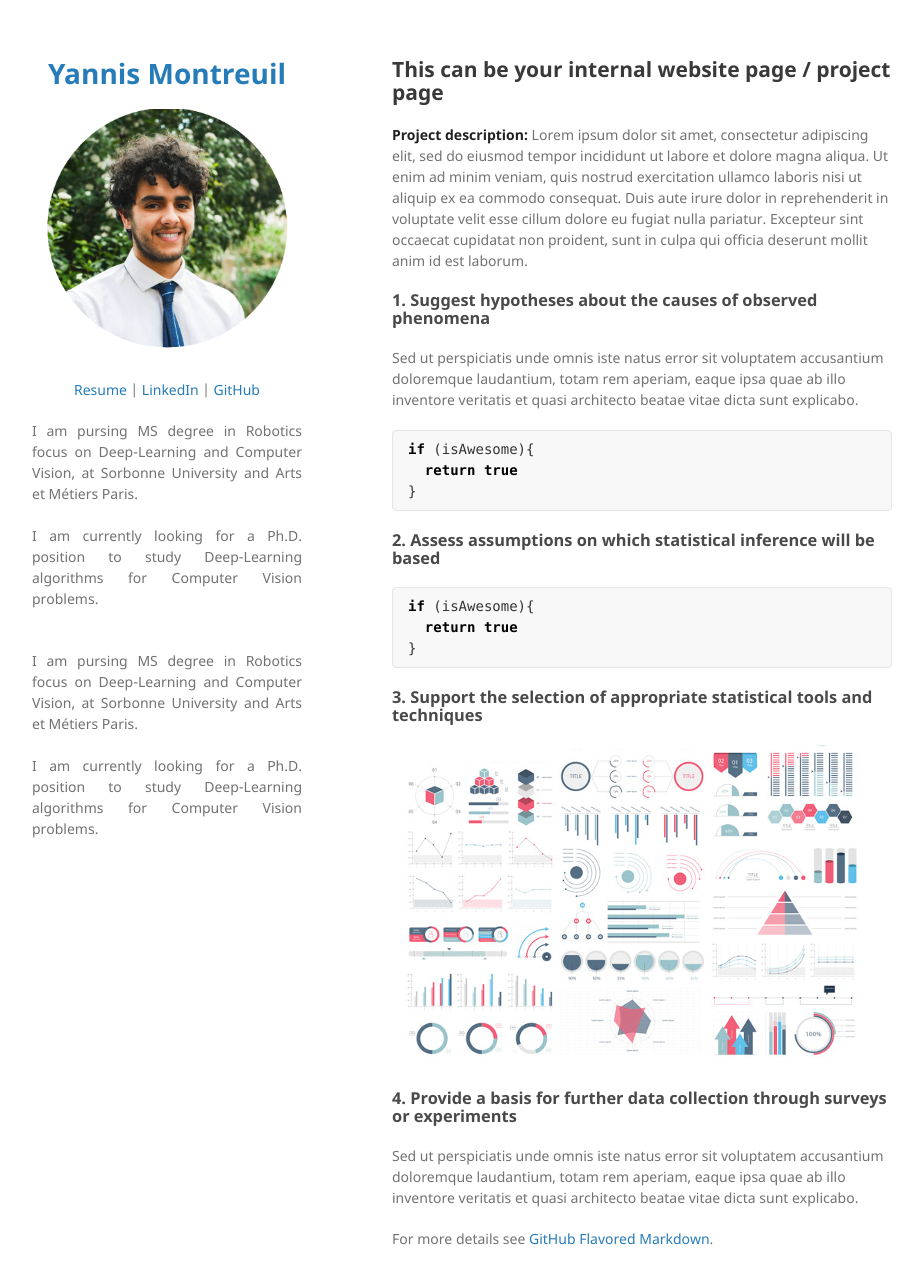
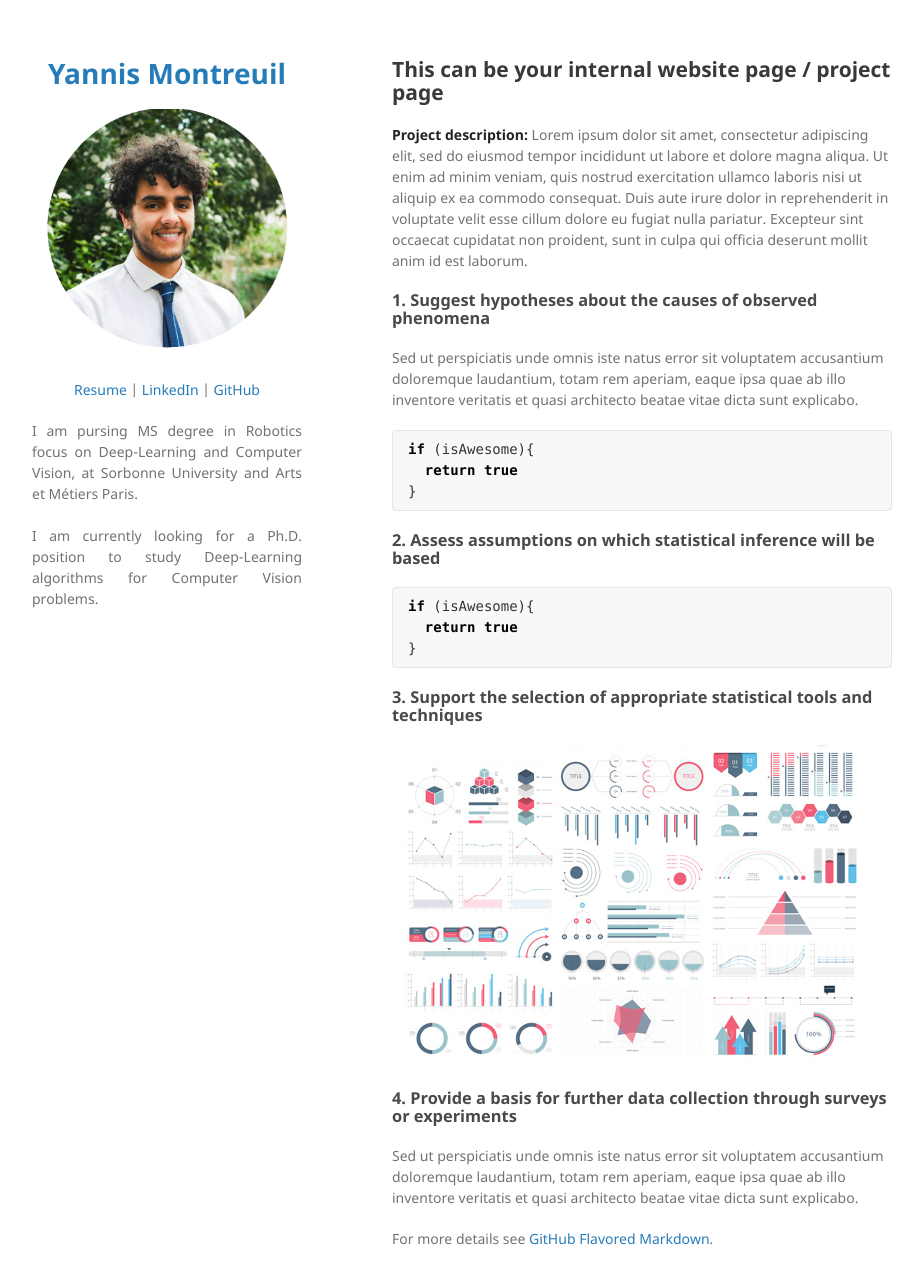
Before and after one commit to Yannis-98/yannis-98.github.io, a Jekyll site: the page built from sample_page.md, in a window 1280 px wide and 1319 px high. Shown: the top 1284 px of the window, without its empty margins (178-1101 px from the left). Built offline with Jekyll 4.4.1, drawn with Linux system fonts in a browser that asks for light colours; our own code applies the rules of GitHub Pages for plain Markdown files.

Commit message:
Update _config.yml

```diff
--- a/_config.yml
+++ b/_config.yml
@@ -16,13 +16,6 @@ description:
   <br><br>
   </p>
 
-  <p align="justify">
-  I am pursing MS degree in Robotics focus on Deep-Learning and Computer Vision, at Sorbonne University and Arts et Métiers Paris.
-  <br><br>
-  I am currently looking for a Ph.D. position to study Deep-Learning algorithms for Computer Vision problems.
-  <br><br>
-  </p>
-
 
 theme: jekyll-theme-minimal
 google_analytics: UA-145578661-1 # Google Analytics tracking ID
```
